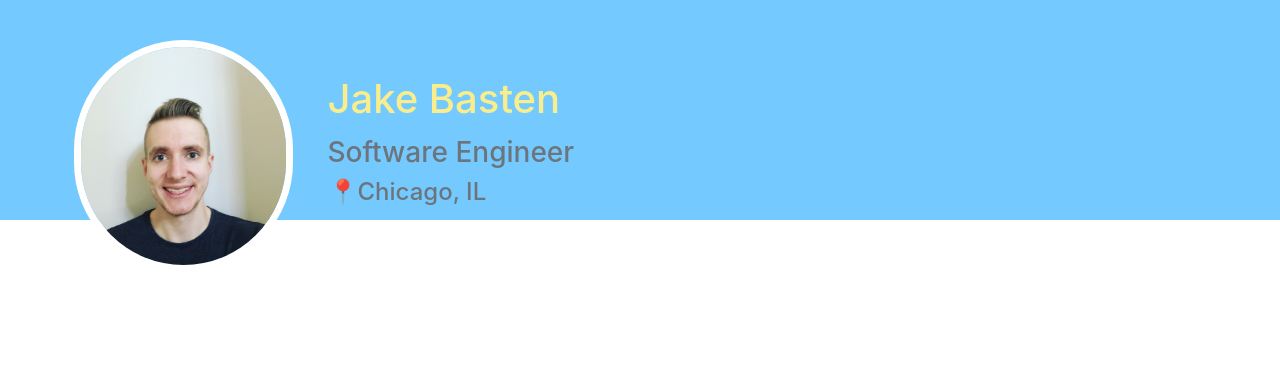
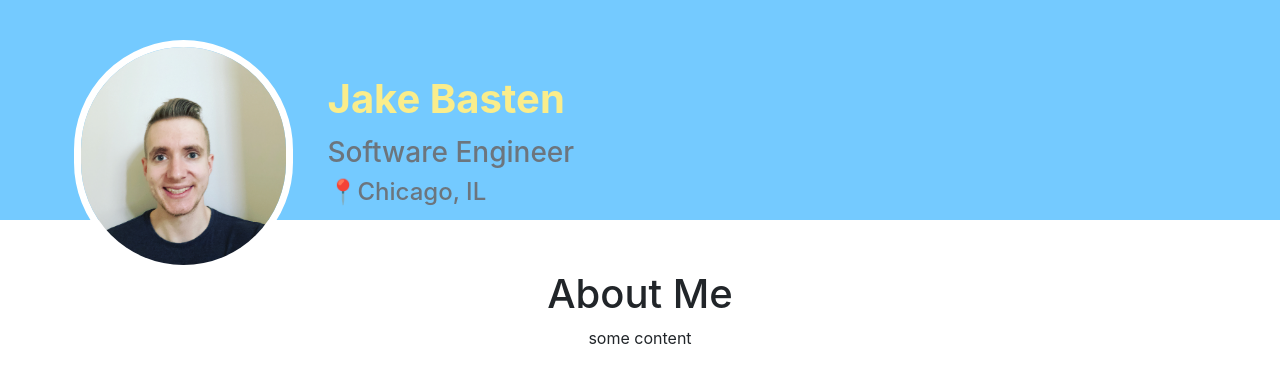
Before and after one commit to Jakebas10/jake-basten-personal, a React app: page / in a window 1280 px wide. Built offline with nearby package versions, Linux system fonts and the light colour scheme.

Commit message:
setup content container and added about page

```diff
--- /dev/null
+++ b/src/components/About.js
@@ -0,0 +1,14 @@
+import React, { Fragment } from 'react';
+import '../css/about.css';
+
+
+function About() {
+    return(
+        <Fragment>
+            <h1>About Me</h1>
+            <div>some content</div>
+        </Fragment>
+    );
+}
+
+export default About;
--- a/src/components/AppContainer.js
+++ b/src/components/AppContainer.js
@@ -1,10 +1,13 @@
 import React, {Fragment} from 'react';
 import Header from './Header';
+import About from './About';
+import ContentContainer from './ContentContainer';
 
 function AppContainer() {
     return(
         <Fragment>
             <Header/>
+            <ContentContainer/>
         </Fragment>
     );
 }
--- /dev/null
+++ b/src/components/ContentContainer.js
@@ -0,0 +1,15 @@
+import React, {Fragment} from 'react';
+import About from './About';
+import '../css/content-container.css';
+
+function ContentContainer() {
+    return(
+        <Fragment>
+            <div className="content-container-outer">
+                <About/>
+            </div>
+        </Fragment>
+    );
+}
+
+export default ContentContainer;
--- a/src/components/Header.js
+++ b/src/components/Header.js
@@ -10,7 +10,7 @@ function Header() {
                         <img id="header-img" className="col-md-8 col-xs-4" src="src/resources/headshot.jpg"/>
                     </div>
                     <div id="header-info-outer-container" className="col-md-3 col-xs-4 float-left">
-                        <h1>Jake Basten</h1>
+                        <h1 className="full-name">Jake Basten</h1>
                         <div>
                             <h3 className="header-title text-muted">Software Engineer</h3>
                             <h4 className="text-muted">📍Chicago, IL</h4>
--- /dev/null
+++ b/src/css/content-container.css
@@ -0,0 +1,6 @@
+.content-container-outer {
+    padding-top: 50px;
+    padding-left: 100px;
+    padding-right: 100px;
+    text-align: center;
+}
--- a/src/css/header.css
+++ b/src/css/header.css
@@ -1,8 +1,3 @@
-h1, h2 {
-    color: rgb(250, 237, 139);
-    font-weight: bold;
-}
-
 #header-img {
     border: 7px solid white;
     border-radius: 500px;
@@ -16,6 +11,11 @@ h1, h2 {
     margin-top: 75px;
 }
 
+.full-name {
+    color: rgb(250, 237, 139);
+    font-weight: bold;
+}
+
 .header-top-bar {
     background-color: rgb(116, 202, 255);
     height: 220px;
```
Also changed, not shown: src/css/about.css (added).
